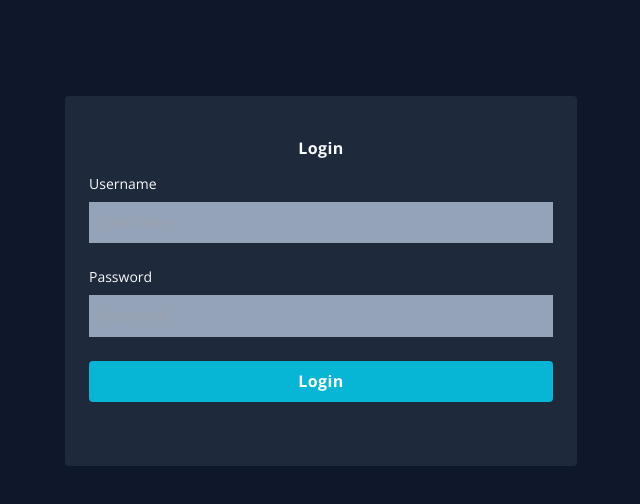
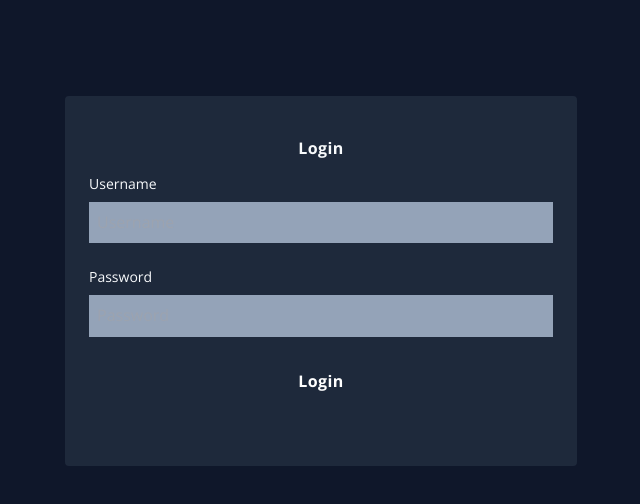
Before and after one commit to betulkilincaslan/crud-with-redux-toolkit, a React (Create React App) app: page / in a window 1280 px wide. Shown: the top 504 px of the page, without its empty margins (319-959 px from the left). Built offline with nearby package versions, Linux system fonts and the light colour scheme.

Commit message:
feat: common used form components created.

```diff
--- /dev/null
+++ b/src/components/common/FormButton.js
@@ -0,0 +1,13 @@
+const FormButton = (props) => {
+  return (
+    <button
+      className={`w-full bg-${props.color}-500 hover:bg-${props.color}-400 text-white font-bold py-2 px-4 mb-6 rounded tracking-wide transition-all duration-300`}
+      type={props.type || "button"}
+      onClick={props.onClick}
+    >
+      {props.children}
+    </button>
+  );
+};
+
+export default FormButton;
--- /dev/null
+++ b/src/components/common/FormContainer.js
@@ -0,0 +1,11 @@
+const FormContainer = (props) => {
+  return (
+    <div
+      className={`w-full max-w-lg m-auto bg-slate-800 rounded px-6 py-10 ${props.className}`}
+    >
+      {props.children}
+    </div>
+  );
+};
+
+export default FormContainer;
--- /dev/null
+++ b/src/components/common/FormHeader.js
@@ -0,0 +1,9 @@
+const FormHeader = (props) => {
+  return (
+    <h1 className="text-center font-semibold mb-3 tracking-wide">
+      {props.children}
+    </h1>
+  );
+};
+
+export default FormHeader;
--- /dev/null
+++ b/src/components/common/FormInput.js
@@ -0,0 +1,15 @@
+const FormInput = (props) => {
+  return (
+    <input
+      className="w-full p-2 mb-6 text-slate-800 bg-slate-400 border-b-2 border-none outline-none focus:bg-slate-300"
+      placeholder={props.placeholder}
+      type={props.type}
+      name={props.name}
+      value={props.value}
+      onChange={props.onChange}
+      min={props.min || null}
+    />
+  );
+};
+
+export default FormInput;
--- /dev/null
+++ b/src/components/common/FormLabel.js
@@ -0,0 +1,9 @@
+const FormLabel = (props) => {
+  return (
+    <label className="block mb-2 text-sm" htmlFor={props.htmlFor}>
+      {props.children}
+    </label>
+  );
+};
+
+export default FormLabel;
--- a/src/screens/LoginScreen.js
+++ b/src/screens/LoginScreen.js
@@ -1,45 +1,41 @@
 import React from "react";
+import FormButton from "components/common/FormButton";
+import FormContainer from "components/common/FormContainer";
+import FormHeader from "components/common/FormHeader";
+import FormInput from "components/common/FormInput";
+import FormLabel from "components/common/FormLabel";
 
 const LoginScreen = () => {
   return (
     <section className="py-12 w-full min-h-max">
-      <div className="w-full max-w-lg m-auto bg-slate-800 rounded px-6 py-10">
-        <h1 className="text-center font-semibold mb-3 tracking-wide">Login</h1>
+      <FormContainer>
+        <FormHeader>Login</FormHeader>
         <form>
           <div>
-            <label className="block mb-2 text-sm" htmlFor="userName">
-              Username
-            </label>
+            <FormLabel htmlFor="username">Username</FormLabel>
 
-            <input
-              className="w-full p-2 mb-6 text-slate-800 bg-slate-400 border-b-2 border-none outline-none focus:bg-slate-300"
+            <FormInput
               placeholder="Username"
               type="text"
               name="username"
-            />
+            ></FormInput>
           </div>
           <div>
-            <label className="block mb-2 text-sm" htmlFor="password">
-              Password
-            </label>
+            <FormLabel htmlFor="password">Password</FormLabel>
 
-            <input
-              className="w-full p-2 mb-6 text-slate-800 bg-slate-400 border-b-2 border-none outline-none focus:bg-slate-300"
+            <FormInput
               placeholder="Password"
               type="password"
               name="password"
-            />
+            ></FormInput>
           </div>
           <div>
-            <button
-              className={`w-full bg-cyan-500 hover:bg-cyan-400 text-white font-bold py-2 px-4 mb-6 rounded tracking-wide transition-all duration-300`}
-              type="submit"
-            >
+            <FormButton type="submit" color="cyan">
               Login
-            </button>
+            </FormButton>
           </div>
         </form>
-      </div>
+      </FormContainer>
     </section>
   );
 };
```
